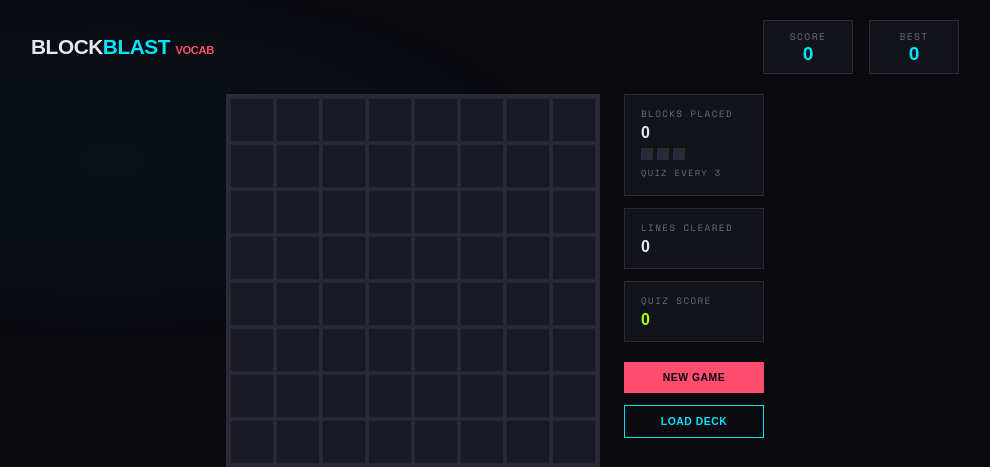
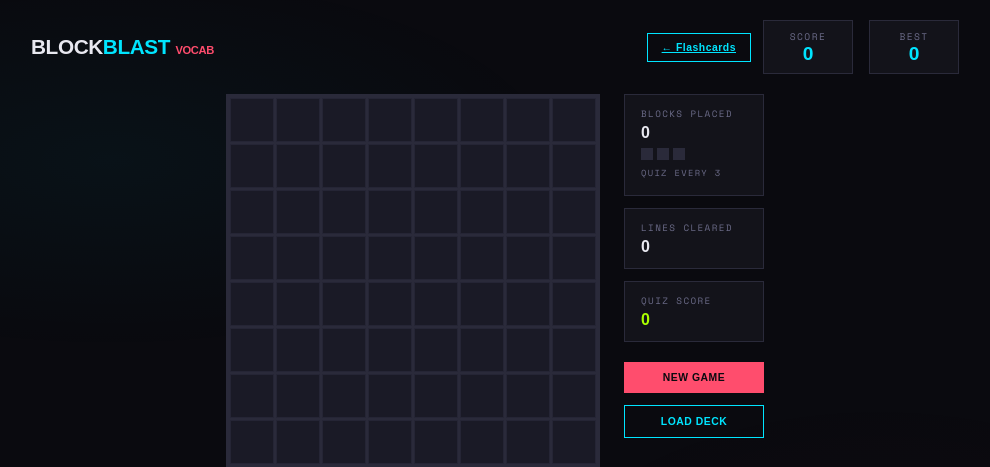
Before and after one commit to lgrice8/flashcard-app, a Flask app: page /game in a window 1280 px wide. Shown: the top 467 px of the page, without its empty margins (145-1135 px from the left). Run offline with Flask 3, Linux system fonts and the light colour scheme; some web fonts are replaced.

Commit message:
Add cross-page nav links to deck bar and game header
Co-Authored-By: Claude Sonnet 4.6 <noreply@anthropic.com>

```diff
--- a/templates/game.html
+++ b/templates/game.html
@@ -546,6 +546,8 @@
 <div class="wrapper">
   <header>
     <div class="logo">BLOCK<span>BLAST</span> <span style="color:var(--accent2);font-size:0.7rem;">VOCAB</span></div>
+    <div style="display:flex;align-items:center;gap:12px;">
+      <a href="/" class="btn ghost" style="font-size:0.65rem;padding:8px 14px;">&#8592; Flashcards</a>
       <div class="score-area">
         <div class="score-box">
           <div class="label">Score</div>
@@ -554,6 +556,7 @@
         <div class="score-box">
           <div class="label">Best</div>
           <div class="value" id="best-display">0</div>
+        </div>
       </div>
     </div>
   </header>
```
Also changed, not shown: templates/index.html (+6 -3 lines). Lines whose indentation alone changed are shown as unchanged.
